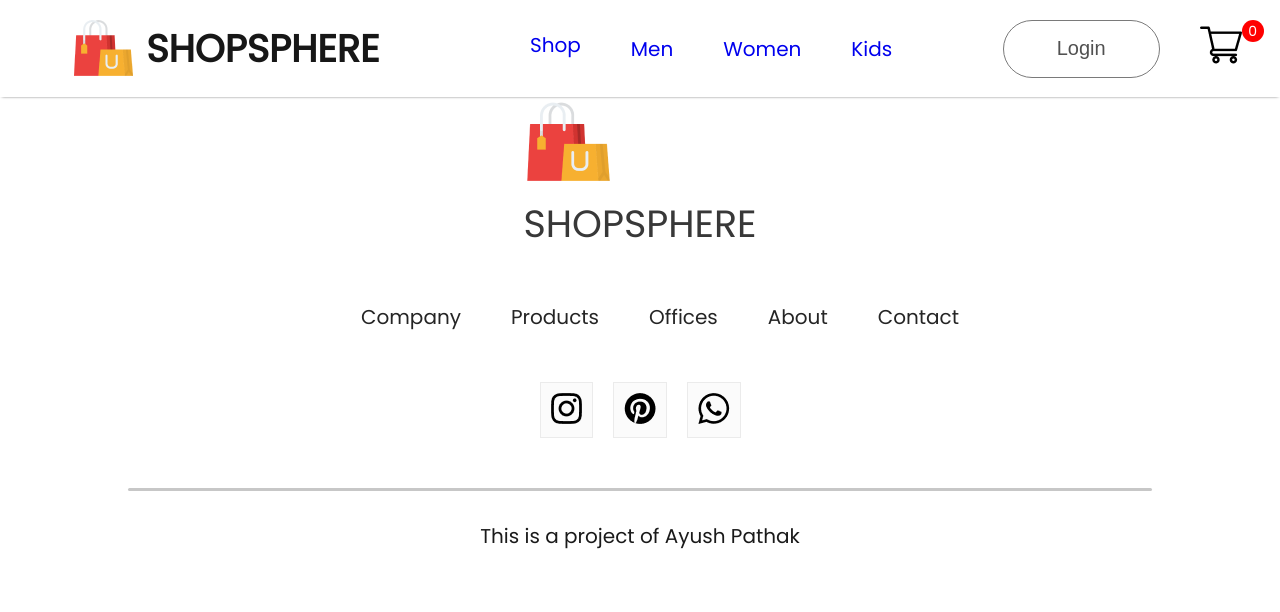
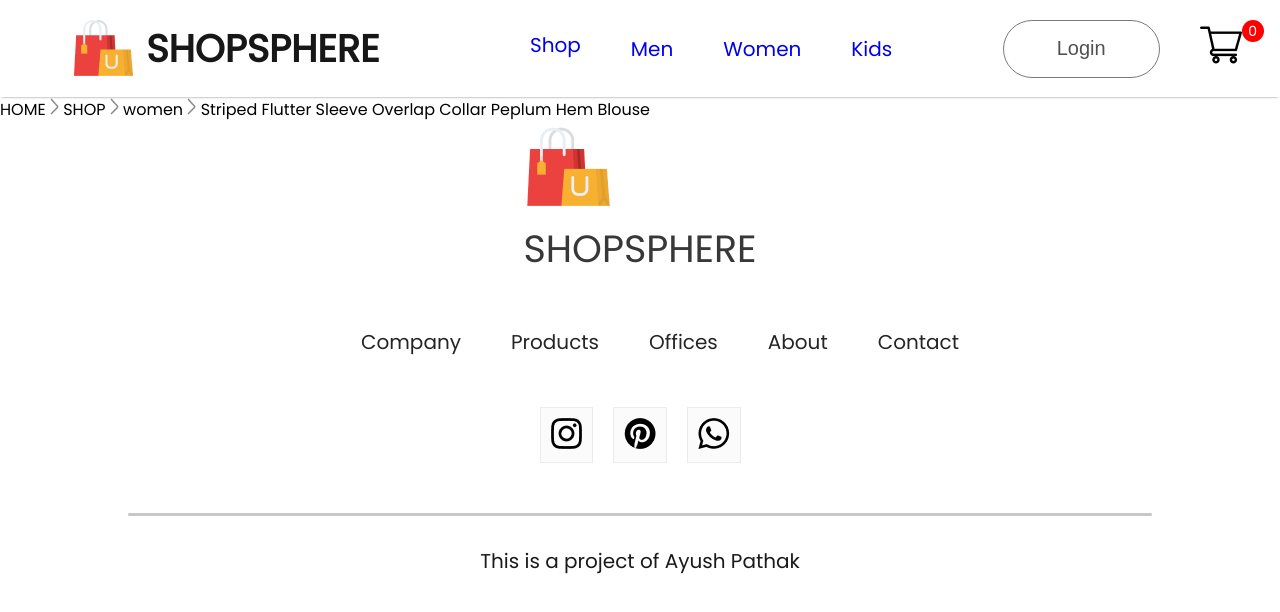
Before and after one commit to ayushpathak477/E-Commerce, a React (Create React App) app in the folder frontend/: page /product/1 in a window 1280 px wide. Shown: the top 612 px of the page. Built offline with nearby package versions, Linux system fonts and the light colour scheme.

Commit message:
added product page functionality

```diff
--- /dev/null
+++ b/frontend/src/Components/Breadcrums/Breadcrum.jsx
@@ -0,0 +1,14 @@
+import React from 'react'
+import './Breadcrum.css'
+import arrow_icon from '../Assets/breadcrum_arrow.png'
+
+const Breadcrum = (props) => {
+    const {product} = props;
+  return (
+    <div className='breadcrum'>
+        HOME <img src={arrow_icon} alt="" /> SHOP <img src={arrow_icon} alt="" /> {product.category} <img src={arrow_icon} alt="" /> {product.name}
+    </div>
+  )
+}
+
+export default Breadcrum
--- a/frontend/src/Components/Item/Item.jsx
+++ b/frontend/src/Components/Item/Item.jsx
@@ -1,10 +1,11 @@
 import React from 'react'
 import './Item.css'
+import { Link } from 'react-router-dom'
 
 const Item = (props) => {
   return (
     <div className='item'>
-        <img src={props.image} alt="" />
+        <Link to={`/product/${props.id}`}><img src={props.image} alt="" /></Link>
         <p>{props.name}</p>
         <div className='item-prices'>
             <div className="item-price-new">
--- a/frontend/src/Pages/Product.jsx
+++ b/frontend/src/Pages/Product.jsx
@@ -1,7 +1,18 @@
-import React from "react";
+import React, { useContext } from "react";
+import Breadcrum from "../Components/Breadcrums/Breadcrum";
+import { ShopContext } from '../Context/ShopContext'
+import { useParams } from "react-router-dom";
+
 
 const Product = () => {
-  return <div></div>;
+  const {all_product} = useContext(ShopContext);
+  const {productId} = useParams();
+  const product = all_product.find((e)=> e.id === Number(productId))
+  return (
+  <div>
+    <Breadcrum product = {product}/>
+  </div>
+  )
 };
 
 export default Product;
```
Also changed, not shown: frontend/src/Components/Breadcrums/Breadcrum.css (added).
